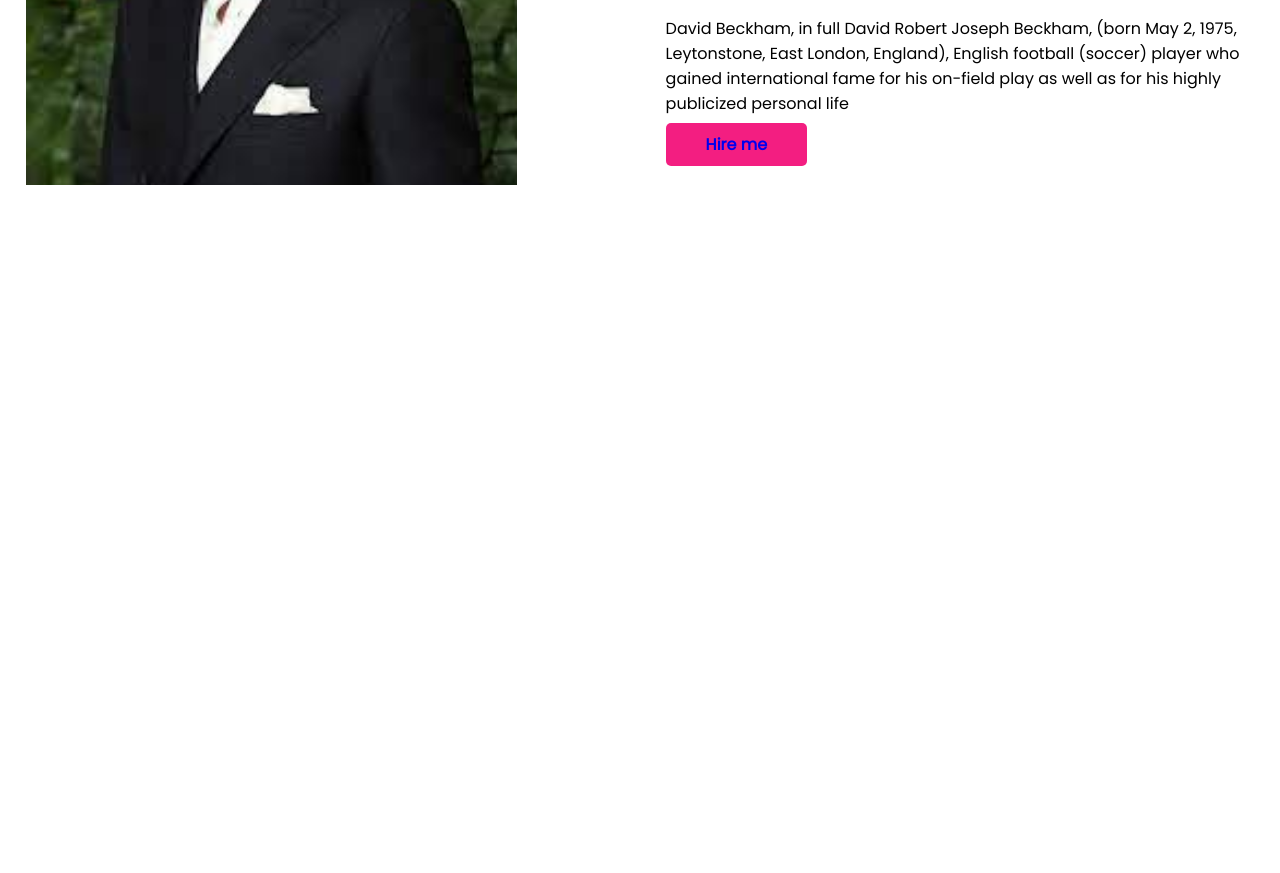
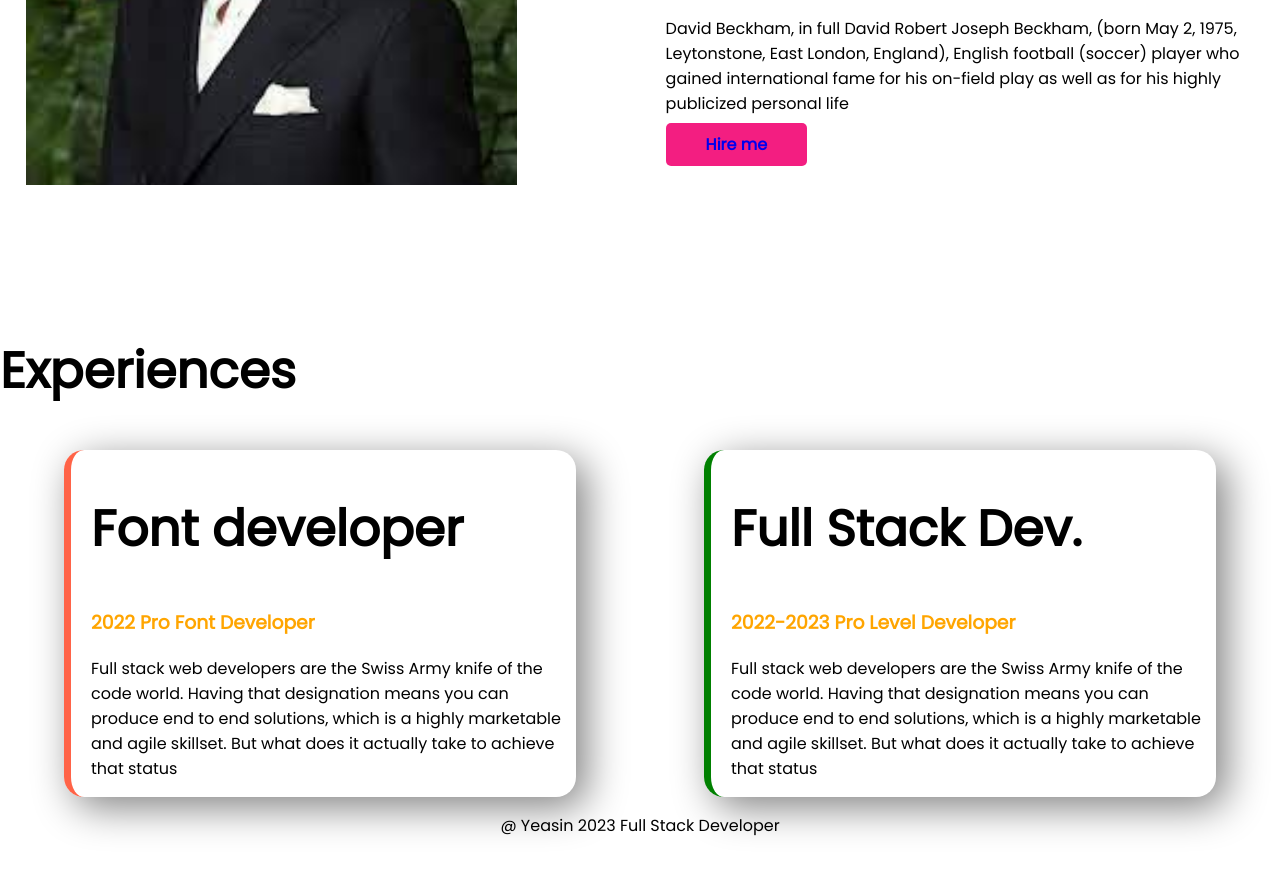
Before and after one commit to yeasinarafat51/developer-protfolio, a plain HTML site: page index.html in a window 1280 px wide. Shown: the part 905-1778 px from the top of the page. Before the commit the page ends 1197 px from the top, so only its background shows below. Drawn offline with Linux system fonts and the light colour scheme.

Commit message:
all added

```diff
--- a/index.html
+++ b/index.html
@@ -46,7 +46,20 @@
         </div>
 
     </section>
+    <section>
+        <h1>Experiences</h1>
+        <div class="yeasin"><div id="x" class="halfx"><h1>Font developer</h1>
+            <h3>2022 Pro Font Developer</h3>
+            <p>Full stack web developers are the Swiss Army knife of the code world. Having that designation means you can produce end to end solutions, which is a highly marketable and agile skillset. But what does it actually take to achieve that status</p>
+
+        </div>
+        <div id="y" class="halfx"><h1>Full Stack Dev.</h1>
+        <h3>2022-2023 Pro Level Developer</h3>
+    <p>Full stack web developers are the Swiss Army knife of the code world. Having that designation means you can produce end to end solutions, which is a highly marketable and agile skillset. But what does it actually take to achieve that status</p></div>
+</div>
+    </section>
 
 
 </body>
+<footer><p>@ Yeasin 2023 Full Stack Developer</p></footer>
 </html>
--- a/style.css
+++ b/style.css
@@ -1,4 +1,4 @@
-body{font-family: 'Poppins', sans-serif; margin: 0;}
+body{font-family: 'Poppins', sans-serif; margin: 0; margin-bottom: 3%;}
 h1{font-size: 50px;}
 .yeasin{display: flex;}
 .half{width: 50%; padding-left: 2%; padding-bottom: 100px;}
@@ -7,3 +7,11 @@ h1{font-size: 50px;}
 background-color: rgb(243, 30, 129); padding: 10px 40px;
 font-weight: 700;
 border-radius: 5px;}
+.yeasin h3{color: orange;}
+.halfx{width: 40%; margin-left: 5%; margin-right: 5%;
+padding-left: 20px; border-radius: 20px;
+box-shadow: 10px 10px 40px gray;
+}
+#x{border-left: 7px solid tomato;}
+#y{border-left: 7px solid green;}
+footer p{text-align: center;}
```
